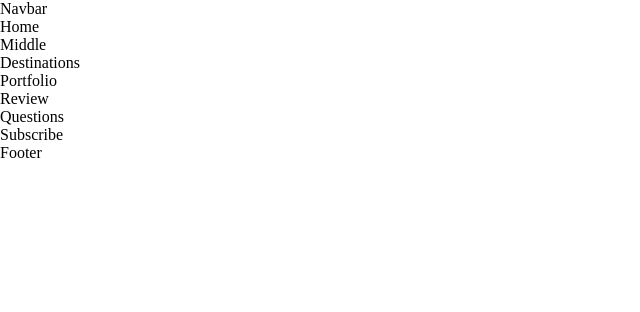
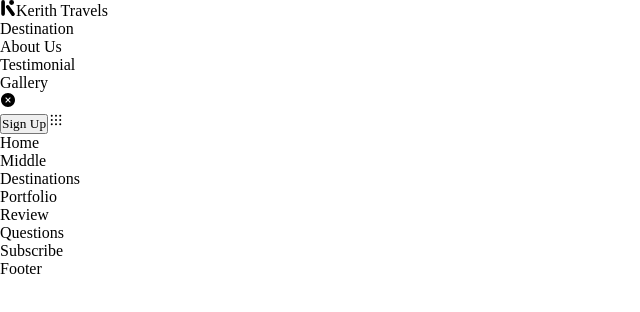
Before and after one commit to aswinandro/kerith-trav, a React (Vite) app: page / in a window 1280 px wide. Shown: the top 312 px of the page, without its empty margins (0-640 px from the left). Built offline with nearby package versions, Linux system fonts and the light colour scheme.

Commit message:
Common Styling
Common Styling

```diff
--- a/package.json
+++ b/package.json
@@ -11,7 +11,8 @@
   },
   "dependencies": {
     "react": "^18.2.0",
-    "react-dom": "^18.2.0"
+    "react-dom": "^18.2.0",
+    "react-icons": "^5.0.1"
   },
   "devDependencies": {
     "@types/react": "^18.2.43",
--- a/src/App.scss
+++ b/src/App.scss
@@ -6,3 +6,134 @@
   box-sizing: border-box;
   font-family: "Montserrat, sans-serif";
 }
+
+root {
+  --primaryColor: hsl(14, 90%, 53%);
+  --primaryColorLight: hsl(14, 96%, 91%);
+  --bgColor: hsl(0, 0%, 100%);
+  --formColor: hsl(14, 42%, 87%);
+  --whiteColor: hsl(0, 0%, 100%);
+  --blackColor: hsl(0, 0%, 18%);
+  --greyText: hsl(0, 0%, 51%);
+  --inputColor: hsl(330, 12%, 94%);
+  --cardColor: hsl(300, 3%, 94%);
+
+  /*Font and Typography*/
+  --biggestFontSize: 2.5rem;
+  --h1FontSize: 2rem;
+  --h2FontSize: 1.25rem;
+  --h3FontSize: 1rem;
+  --normalFontSize: 0.938rem;
+  --smallFontSize: 0.813rem;
+  --smallestFontSize: 0.75rem;
+  --borderRadius: 3rem;
+}
+
+body {
+  background: var(--bgColor);
+}
+
+//default style
+
+.flex {
+  display: flex;
+  align-items: center;
+}
+
+.grid {
+  display: flex;
+  align-items: center;
+  gap: 1.5rem;
+}
+
+p {
+  font-size: var(--smallFontSize);
+}
+
+html {
+  font-size: 90%;
+}
+
+a {
+  text-decoration: none;
+}
+
+li {
+  list-style: none;
+}
+
+.icon {
+  font-size: var(--h2FontSize);
+  cursor: pointer;
+}
+
+img,
+video {
+  height: auto;
+  width: 100%;
+}
+
+.btn {
+  border: none;
+  outline: none;
+  cursor: pointer;
+  border-radius: var(--borderRadius);
+  padding: 0.8rem 1rem;
+  color: var(--whiteColor);
+  background: var(--primaryColor);
+
+  &:hover {
+    transition: 0.3s ease;
+  }
+}
+
+.setTitle {
+  display: none;
+  text-align: center;
+  padding: 1rem 0;
+  font-weight: 700;
+  color: var(--blackColor);
+  flex-direction: column;
+  gap: 1rem;
+
+  p {
+    color: var(--blackColor);
+    font-size: var(--normalFontSize);
+    font-weight: 400;
+  }
+}
+
+.secHeading {
+  padding-bottom: 1.5rem;
+}
+
+.btn .icon {
+  margin-left: 0.5rem;
+}
+
+.btn:hover {
+  color: var(--primaryColor);
+  background: var(--primaryColorLight);
+}
+
+.section {
+  padding: 4rem 0 2rem;
+}
+
+.container {
+  padding-left: 1.5rem;
+  padding-right: 1.5rem;
+}
+
+::selection {
+  background: var(--primaryColorLight);
+  color: var(--primaryColor);
+}
+
+::-webkit-scrollbar {
+  width: 10px;
+  background: var(--primaryColor);
+  border-radius: var(--borderRadius);
+}
+
+//
--- a/src/Components/Navbar/Navbar.jsx
+++ b/src/Components/Navbar/Navbar.jsx
@@ -1,8 +1,30 @@
 import React from "react";
 import "./Navbar.css";
+import { SiKaios } from "react-icons/si";
+import { AiFillCloseCircle } from "react-icons/ai";
+import { PiDotsNineBold } from "react-icons/pi";
 
 const Navbar = () => {
-  return <div>Navbar</div>;
+  return (
+    <div className="navBar">
+      <div className="logoDiv">
+        <SiKaios className="icon" />
+        <span>Kerith Travels</span>
+      </div>
+
+      <div className="menu">
+        <ul>
+          <li className="navList">Destination</li>
+          <li className="navList">About Us</li>
+          <li className="navList">Testimonial</li>
+          <li className="navList">Gallery</li>
+        </ul>
+        <AiFillCloseCircle className="icon" />
+      </div>
+      <button className="signUpBtn btn">Sign Up</button>
+      <PiDotsNineBold className="icon" />
+    </div>
+  );
 };
 
 export default Navbar;
--- a/src/Components/Navbar/Navbar.scss
+++ b/src/Components/Navbar/Navbar.scss
@@ -0,0 +1,11 @@
+@import url("https://fonts.googleapis.com/css2?family=Montserrat:ital,wght@0,100..900;1,100..900&display=swap");
+
+* {
+  padding: 0;
+  margin: 0;
+  box-sizing: border-box;
+  font-family: "Montserrat", sans-serif;
+}
+
+root {
+}
```
Also changed, not shown: 1 other file (tests, documents, lock files or other folders).
